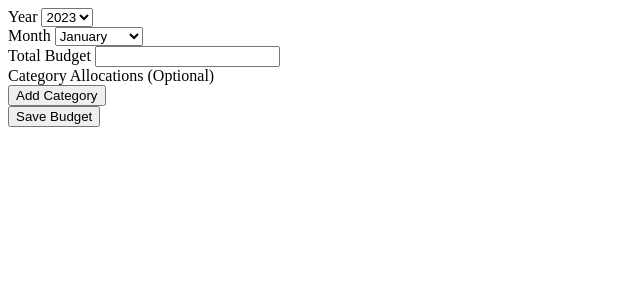
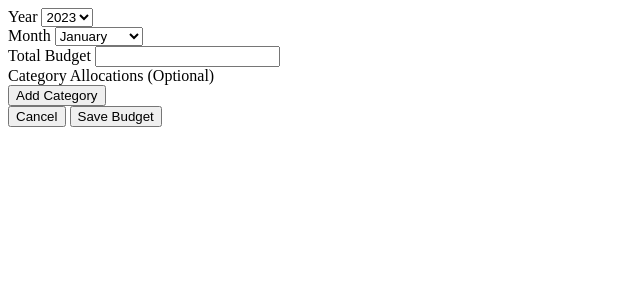
Before and after one commit to eonseed/quadrex, a Flask app: page /budgets/add in a window 1280 px wide. Shown: the top 300 px of the page, without its empty margins (0-640 px from the left). Run offline with Flask 3, Linux system fonts and the light colour scheme; the visitor is signed in with stand-in values (Sample User, id 1); data that the repository does not hold is empty.

Commit message:
* Update the form to have the cancel and save buttons next to each other
* Add a new template for the budget list
  - Provide proper modal dialog behavior inline with ease of use
  - Review code line by line and handle unknown references correctly

```diff
--- a/app/templates/budgets/_form.html
+++ b/app/templates/budgets/_form.html
@@ -55,6 +55,7 @@
     </div>
 
     <div class="form-control mt-6 flex justify-between">
+        <button type="button" class="btn btn-ghost" onclick="closeModal()">Cancel</button>
         <button type="submit" class="btn btn-primary">Save Budget</button>
     </div>
 </form>
```
Also changed, not shown: 1 other file.
